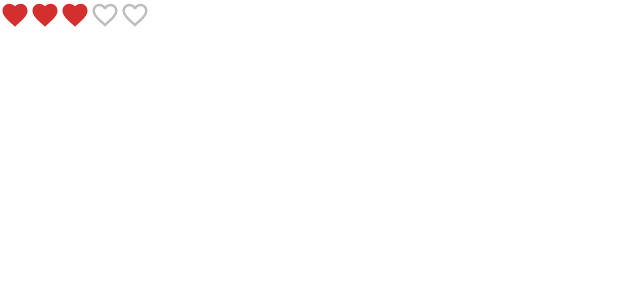
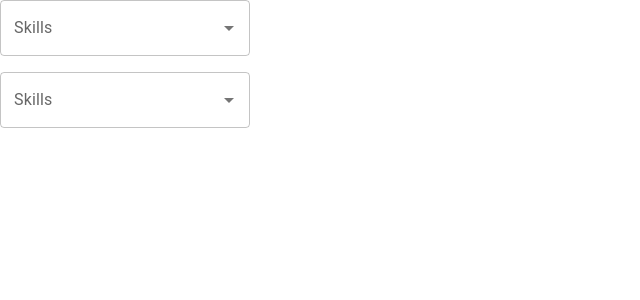
Before and after one commit to geethabathula/muiv5-learnings, a React (Create React App) app: page / in a window 1280 px wide. Shown: the top 300 px of the page, without its empty margins (0-640 px from the left). Built offline with nearby package versions, Linux system fonts and the light colour scheme.

Commit message:
autocomplete

```diff
--- a/src/App.tsx
+++ b/src/App.tsx
@@ -1,5 +1,6 @@
 import React from "react";
 import RatingEx from "./components/RatingEx";
+import AutoCompleteEx from "./components/AutoCompleteEx";
 // import CheckBoxEx from "./components/CheckBoxEx";
 // import SwitchEx from "./components/SwitchEx";
 // import RadioEx from "./components/RadioEx";
@@ -18,7 +19,8 @@
       {/* <RadioEx /> */}
       {/* <CheckBoxEx /> */}
       {/* <SwitchEx /> */}
-      <RatingEx />
+      {/* <RatingEx /> */}
+      <AutoCompleteEx />
     </div>
   );
 }
--- /dev/null
+++ b/src/components/AutoCompleteEx.tsx
@@ -0,0 +1,40 @@
+import { Stack, Autocomplete, TextField } from "@mui/material";
+import { useState } from "react";
+
+type Skill = {
+  id: number;
+  label: string;
+};
+
+const skills = ["HTML", "CSS", "JavaScript", "TypeScript", "React"];
+const skillsOptions = skills.map((skill, index) => ({
+  id: index + 1,
+  label: skill,
+}));
+function AutoCompleteEx() {
+  const [value, setValue] = useState<string | null>(null);
+  const [skill, setSkill] = useState<Skill | null>(null);
+  console.log(skill);
+  return (
+    <Stack spacing={2} width="250px">
+      <Autocomplete
+        options={skills}
+        renderInput={(params) => <TextField {...params} label="Skills" />}
+        value={value}
+        onChange={(event: any, newValue: string | null) => {
+          setValue(newValue);
+        }}
+      />
+      <Autocomplete
+        options={skillsOptions}
+        renderInput={(params) => <TextField {...params} label="Skills" />}
+        value={skill}
+        onChange={(_event: any, newValue: Skill | null) => {
+          setSkill(newValue);
+        }}
+      />
+    </Stack>
+  );
+}
+
+export default AutoCompleteEx;
```
Also changed, not shown: 1 other file (tests, documents, lock files or other folders).
